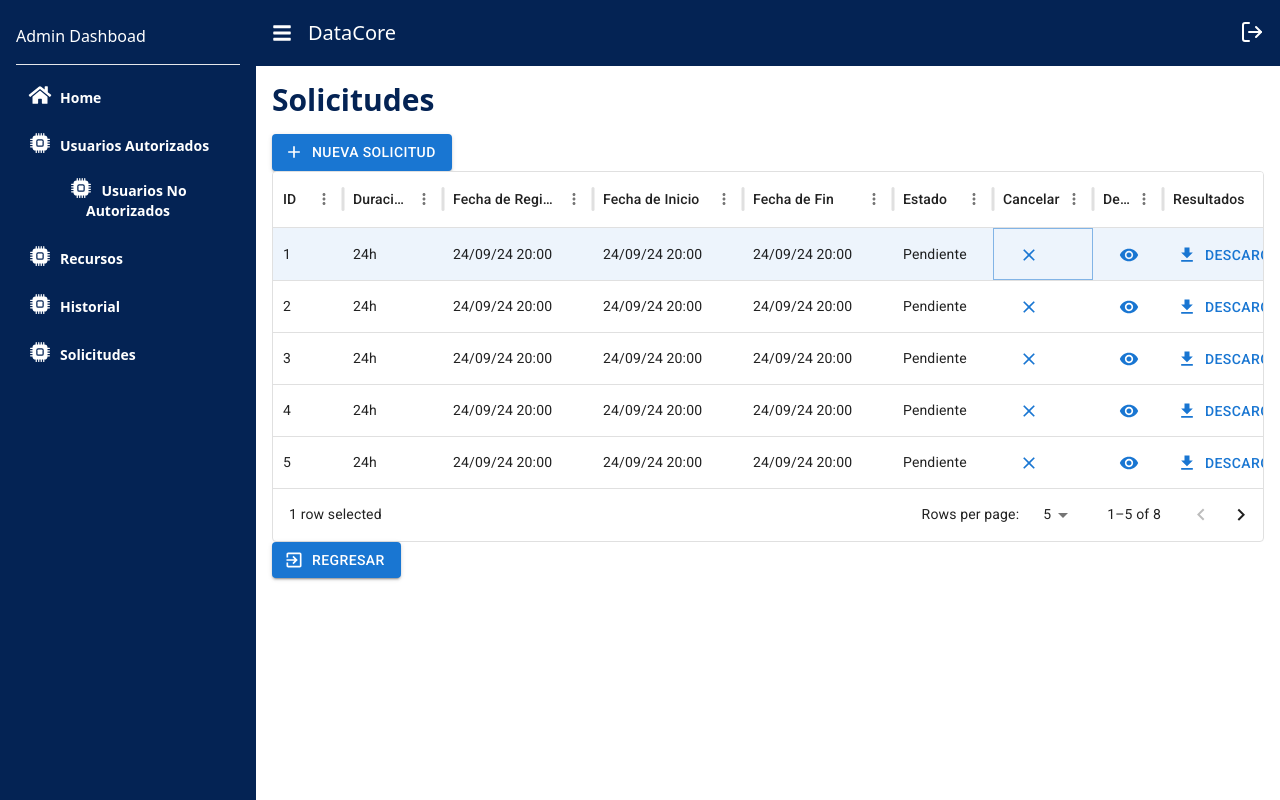
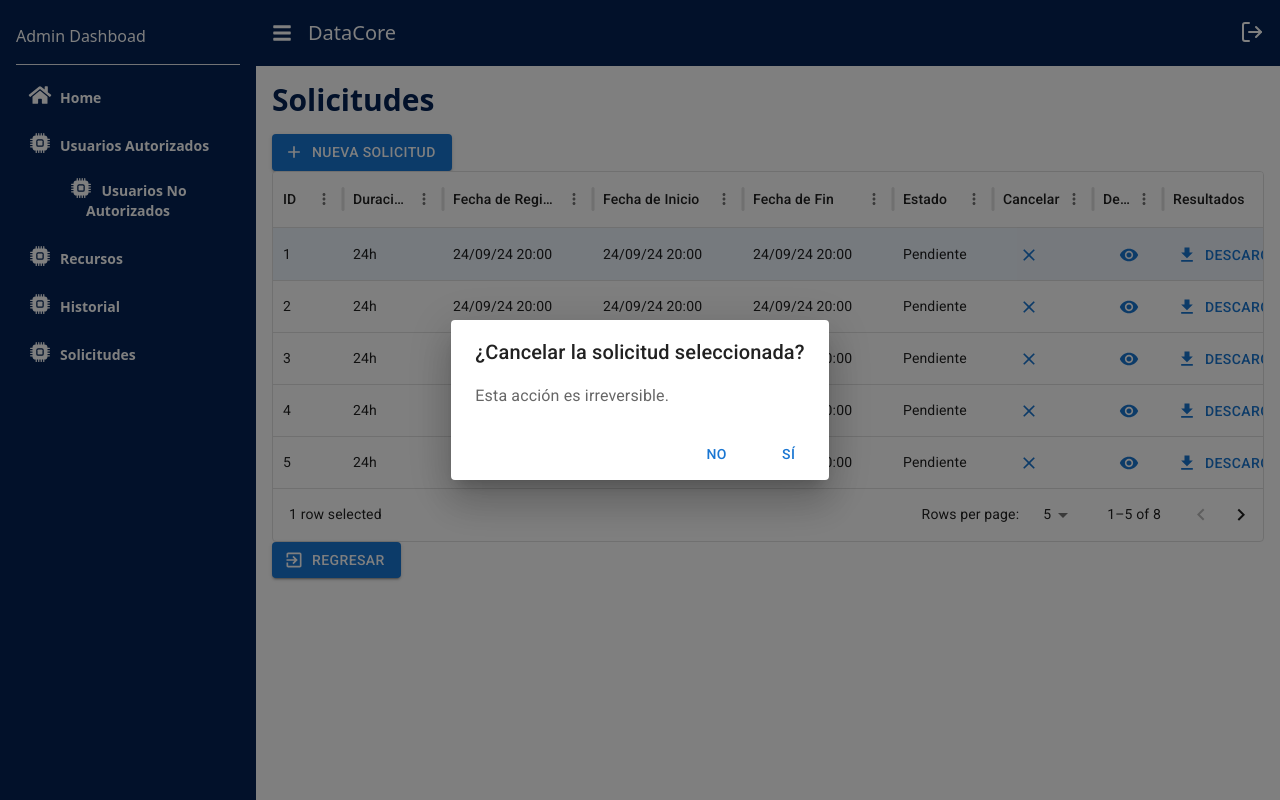
Before and after one commit to Shinoa12/datacore_frontend, a React (Vite) app: page /Solicitudes in a window 1280 px wide. Both pictures are taken after a click on the button 1035 px from the left and 254 px from the top of the page. Built offline with nearby package versions, Linux system fonts and the light colour scheme.

Commit message:
Solicitud a 80%

```diff
--- a/src/components/DetalleSolicitudModal.jsx
+++ b/src/components/DetalleSolicitudModal.jsx
@@ -14,9 +14,7 @@ import Button from '@mui/material/Button';
 
 function DetalleSolicitudModal () {
     return(
-        <Modal>
-
-        </Modal></></Modal></modal>
-
+        <div>
+    </div>
     )
 }
--- a/src/pages/Solicitudes.jsx
+++ b/src/pages/Solicitudes.jsx
@@ -7,24 +7,14 @@ import Dialog from "@mui/material/Dialog";
 import DialogTitle from "@mui/material/DialogTitle";
 import DialogContent from "@mui/material/DialogContent";
 import DialogActions from "@mui/material/DialogActions";
-import IconButton from "@mui/material/IconButton";
 import CloseIcon from "@mui/icons-material/Close";
-import Typography from "@mui/material/Typography";
 import { TextField } from "@mui/material";
 import AddIcon from "@mui/icons-material/Add";
 import ExitToAppIcon from "@mui/icons-material/ExitToApp";
 import RemoveRedEyeIcon from "@mui/icons-material/RemoveRedEye";
 import DownloadIcon from "@mui/icons-material/Download";
 import Modal from "@mui/material/Modal";
-import PropTypes from "prop-types";
-import Avatar from "@mui/material/Avatar";
-import List from "@mui/material/List";
-import ListItem from "@mui/material/ListItem";
-import ListItemAvatar from "@mui/material/ListItemAvatar";
-import ListItemButton from "@mui/material/ListItemButton";
-import ListItemText from "@mui/material/ListItemText";
-import PersonIcon from "@mui/icons-material/Person";
-import { blue } from "@mui/material/colors";
+import DialogContentText from '@mui/material/DialogContentText';
 
 const style = {
   position: "absolute",
@@ -134,6 +124,25 @@ function Solicitudes() {
   const handleOpen = () => setOpen(true);
   const handleClose = () => setOpen(false);
 
+  const [openC, setOpenC] = React.useState(false);
+
+  const handleClickOpenC = () => {
+    setOpenC(true);
+  };
+
+  const handleCloseC = () => {
+    setOpenC(false);
+  };
+
+  const descargarDoc = () =>{
+    var link = document.createElement("a");
+    link.href = "https://media.tenor.com/-bf6dnXT4nsAAAAe/cat-cat-butt.png";
+    link.download = "cat-cat-butt.png";
+    document.body.appendChild(link);
+    link.click();
+    document.body.removeChild(link);
+  }
+
   const columns = [
     { field: "id", headerName: "ID", width: 70 },
     { field: "duracion", headerName: "Duracion", width: 100 },
@@ -146,7 +155,7 @@ function Solicitudes() {
       headerName: "Cancelar",
       sortable: false,
       renderCell: (params) => {
-        return <Button startIcon={<CloseIcon />}></Button>;
+        return <Button startIcon={<CloseIcon />}   onClick={handleClickOpenC}></Button>;
       },
     },
     {
@@ -169,7 +178,7 @@ function Solicitudes() {
       width: 130,
       sortable: false,
       renderCell: (params) => {
-        return <Button startIcon={<DownloadIcon />}>Descargar</Button>;
+        return <Button startIcon={<DownloadIcon />} onClick={descargarDoc}>Descargar</Button>;
       },
     },
     /*
@@ -303,6 +312,28 @@ function Solicitudes() {
           </div>
         </Box>
       </Modal>
+
+      <Dialog
+        open={openC}
+        onClose={handleCloseC}
+        aria-labelledby="alert-dialog-title"
+        aria-describedby="alert-dialog-description"
+      >
+        <DialogTitle id="alert-dialog-title">
+          {"¿Cancelar la solicitud seleccionada?"}
+        </DialogTitle>
+        <DialogContent>
+          <DialogContentText id="alert-dialog-description">
+          Esta acción es irreversible.
+          </DialogContentText>
+        </DialogContent>
+        <DialogActions>
+          <Button onClick={handleCloseC} autoFocus >No</Button>
+          <Button onClick={handleCloseC} >
+            Sí
+          </Button>
+        </DialogActions>
+      </Dialog>
     </div>
   );
 }
```
